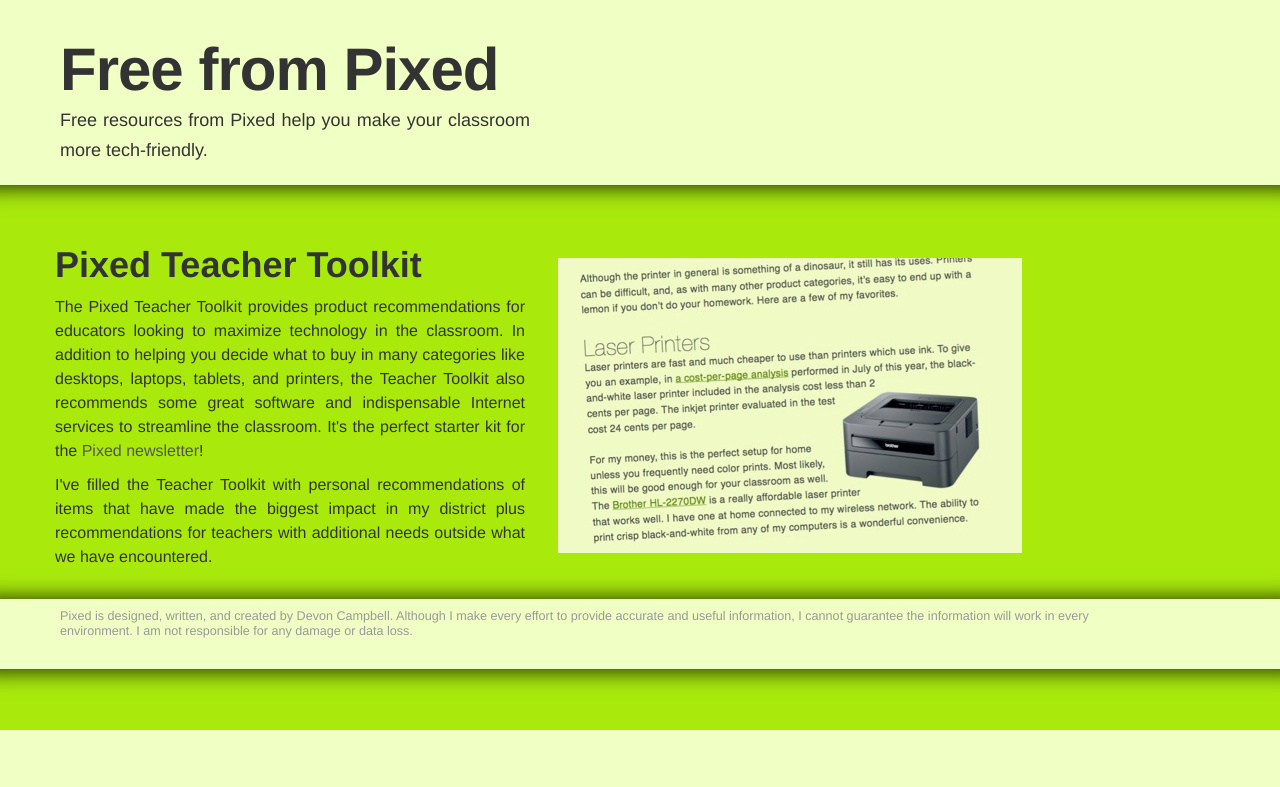
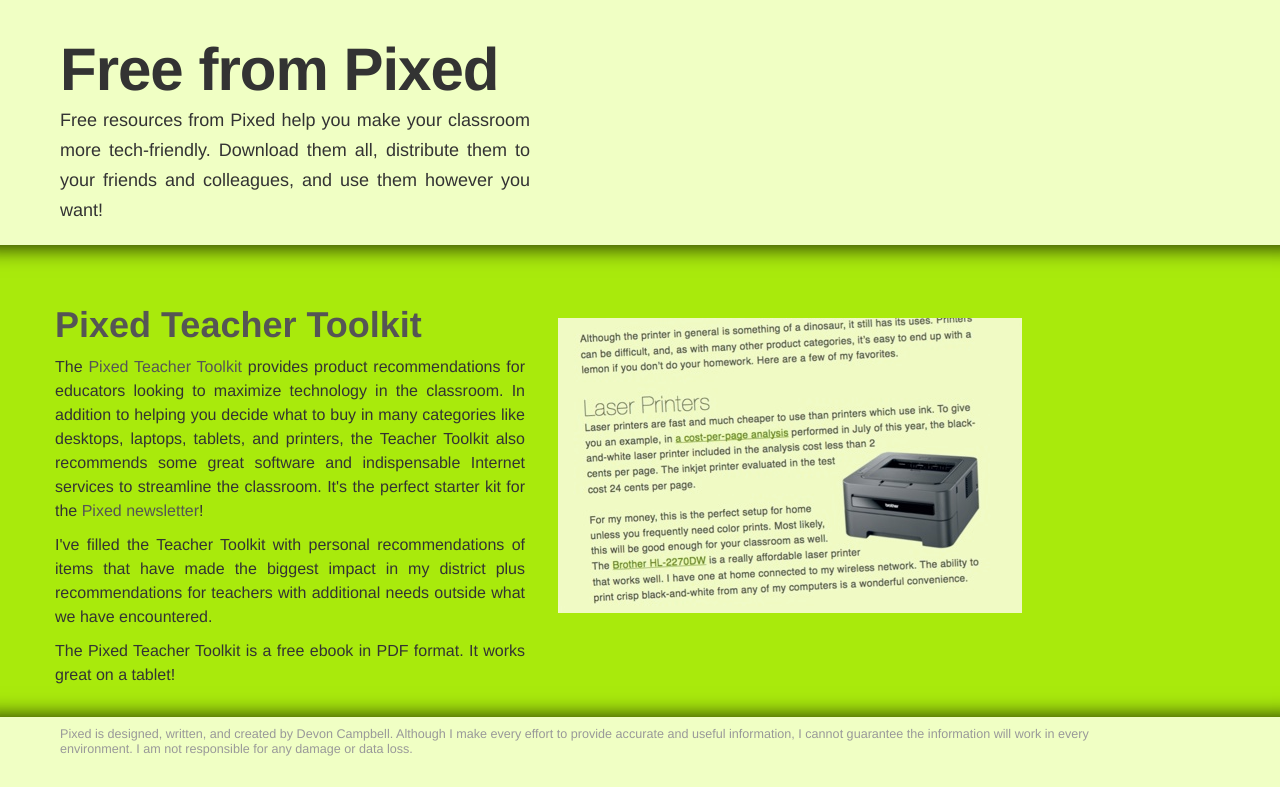
Before and after one commit to raddevon/pixed, a Python web app: template static/templates/freebies.html in a window 1280 px wide. Shown: the part 70-857 px from the top of the page. Before the commit the page ends 800 px from the top, so only its background shows below. Run offline with Jinja, Linux system fonts and the light colour scheme; the template is opened without the code that fills it, so the values that code supplies are empty; some libraries are stand-ins or nearby versions.

Commit message:
Links to Toolkit download

```diff
--- a/static/templates/freebies.html
+++ b/static/templates/freebies.html
@@ -7,7 +7,7 @@
     <div class="row">
         <div class="span5 cta tj">
             <h1>Free from Pixed</h1>
-            <p>Free resources from Pixed help you make your classroom more tech-friendly.</p>
+            <p>Free resources from Pixed help you make your classroom more tech-friendly. Download them all, distribute them to your friends and colleagues, and use them however you want!</p>
         </div>
         <div class="span5">
             <img src="/static/img/logo.png" alt="Pixed: Your pixel education delivered!" class="flexible" />
@@ -21,7 +21,7 @@
         </div>
         <div class="span5 cta tj">
             <h1>Free from Pixed</h1>
-            <p>Free resources from Pixed help you make your classroom more tech-friendly.</p>
+            <p>Free resources from Pixed help you make your classroom more tech-friendly. Download them all, distribute them to your friends and colleagues, and use them however you want!</p>
         </div>
     </div>
 </div>
@@ -30,14 +30,15 @@
 {% block content %}
 <div class="row">
     <div class="span5">
-        <h1 id="TeacherToolkit" class="anchor">Pixed Teacher Toolkit</h1>
+        <h1 id="TeacherToolkit" class="anchor"><a href="/static/downloads/Pixed-Teacher-Toolkit.pdf">Pixed Teacher Toolkit</a></h1>
         <div class="tj">
-            <p>The Pixed Teacher Toolkit provides product recommendations for educators looking to maximize technology in the classroom. In addition to helping you decide what to buy in many categories like desktops, laptops, tablets, and printers, the Teacher Toolkit also recommends some great software and indispensable Internet services to streamline the classroom. It's the perfect starter kit for the <a href="/pixed/">Pixed newsletter</a>!</p>
+            <p>The <a href="/static/downloads/Pixed-Teacher-Toolkit.pdf">Pixed Teacher Toolkit</a> provides product recommendations for educators looking to maximize technology in the classroom. In addition to helping you decide what to buy in many categories like desktops, laptops, tablets, and printers, the Teacher Toolkit also recommends some great software and indispensable Internet services to streamline the classroom. It's the perfect starter kit for the <a href="/pixed/">Pixed newsletter</a>!</p>
             <p>I've filled the Teacher Toolkit with personal recommendations of items that have made the biggest impact in my district plus recommendations for teachers with additional needs outside what we have encountered.</p>
+            <p>The Pixed Teacher Toolkit is a free ebook in PDF format. It works great on a tablet!</p>
         </div>
     </div>
     <div class="span5 hidden-phone">
-        <img src="/static/img/toolkit-tease.jpg" class="tease"/>
+        <a href="/static/downloads/Pixed-Teacher-Toolkit.pdf"><img src="/static/img/toolkit-tease.jpg" class="tease"/></a>
     </div>
 </div>
 {% endblock %}
```
